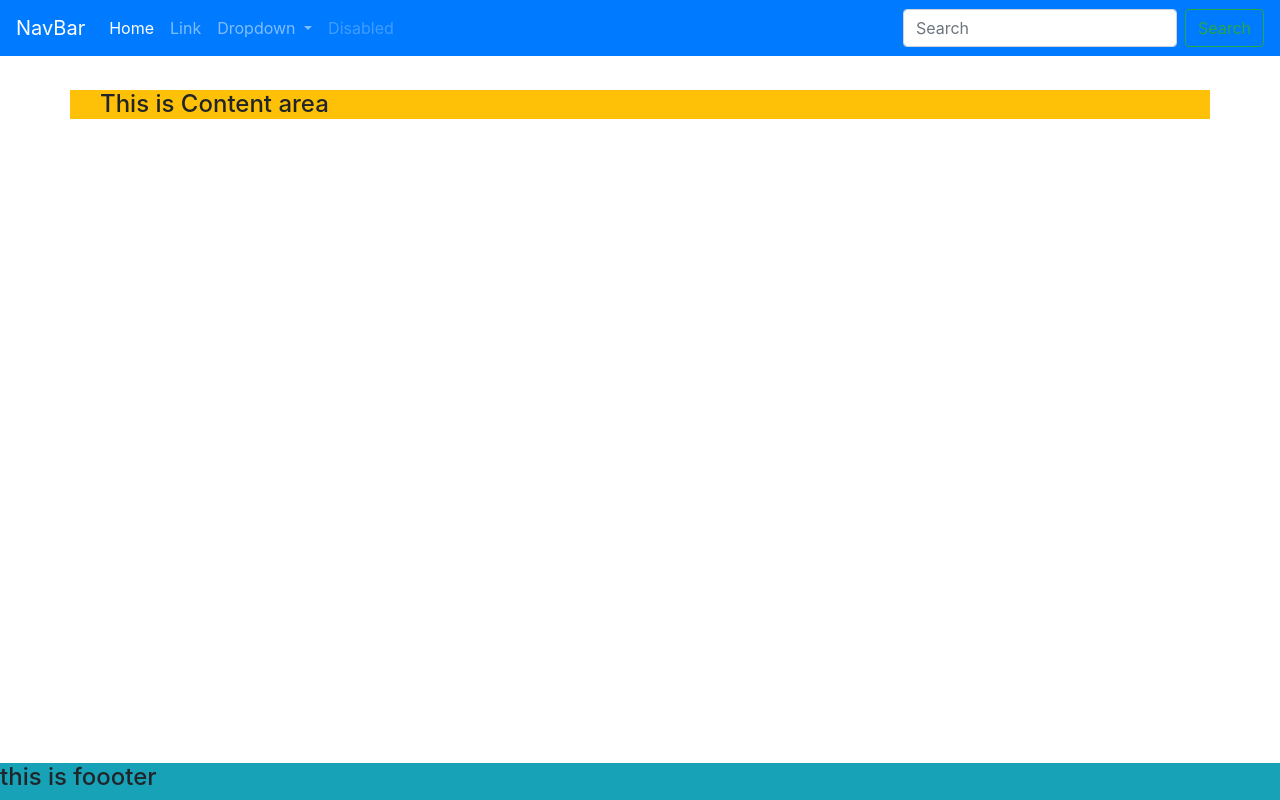
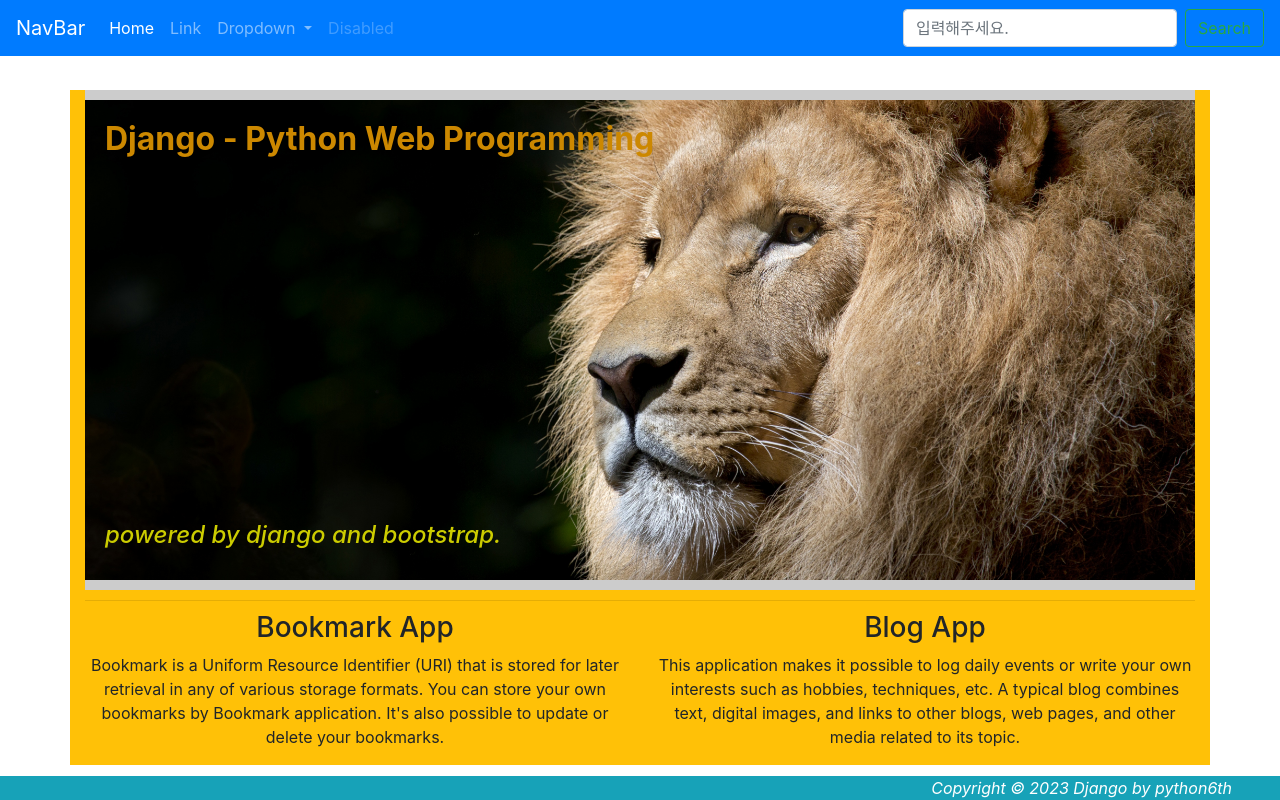
Before and after one commit to hjklo0220/python6th_django, a Django app: page / in a window 1280 px wide. Run offline with Django 4.2, Linux system fonts and the light colour scheme; some libraries are stand-ins or nearby versions.

Commit message:
bookmark app 템플릿 수정

```diff
--- a/mysite/settings.py
+++ b/mysite/settings.py
@@ -128,6 +128,7 @@ USE_TZ = True
 # https://docs.djangoproject.com/en/4.2/howto/static-files/
 
 STATIC_URL = 'static/'
+STATICFILES_DIRS = [BASE_DIR / "static", ]
 
 # Default primary key field type
 # https://docs.djangoproject.com/en/4.2/ref/settings/#default-auto-field
--- a/templates/base.html
+++ b/templates/base.html
@@ -5,12 +5,10 @@
     <meta name="viewport"
           content="width=device-width, user-scalable=no, initial-scale=1.0, maximum-scale=1.0, minimum-scale=1.0">
     <meta http-equiv="X-UA-Compatible" content="ie=edge">
-    <title>{% block title %} Django Web Programming {% endblock %}</title>
+    <title>{% block title %}Django Web Programming{% endblock title %}</title>
     <link rel="stylesheet" href="https://stackpath.bootstrapcdn.com/bootstrap/4.3.1/css/bootstrap.min.css"
           integrity="sha384-ggOyR0iXCbMQv3Xipma34MD+dH/1fQ784/j6cY/iJTQUOhcWr7x9JvoRxT2MZw1T" crossorigin="anonymous">
-    {% block extra-style %}
-
-    {% endblock %}
+    {% block extra-style %}{% endblock %}
 </head>
 <body style="padding-top: 90px">
 <nav class="navbar navbar-expand-lg navbar-dark bg-primary fixed-top">
@@ -30,7 +28,8 @@
                 <a href="#" class="nav-link">Link</a>
             </li>
             <li class="nav-item dropdown">
-                <a href="#" class="nav-link dropdown-toggle" id="navbarDropdown" role="button" data-toggle="dropdown">
+                <a href="#" class="nav-link dropdown-toggle" id="navbarDropdown" role="button"
+                   data-toggle="dropdown">
                     Dropdown
                 </a>
                 <div class="dropdown-menu">
@@ -44,24 +43,20 @@
                 <a href="#" class="nav-link disabled" tabindex="-1">Disabled</a>
             </li>
         </ul>
-        <form class="form-inline my-2 my-lg-0" action="">
-            <input type="search" class="form-control mr-sm-2" placeholder="Search">
-            <button type="submit" class="btn btn-outline-success my-2 my-sm-0">Search</button>
+        <form class="form-inline my-2 my-lg-0">
+            <input type="search" class="form-control mr-sm-2" placeholder="입력해주세요.">
+            <button type="submit" class="btn btn-outline-success my-2 my-sm-0">
+                Search
+            </button>
         </form>
     </div>
 </nav>
 
 <div class="container bg-warning">
-    {% block content %}
-
-    {% endblock content %}
+    {% block content %}{% endblock content %}
 </div>
 
-<footer class="fixed-bottom bg-info">
-    {% block footer %}
-
-    {% endblock footer %}
-</footer>
+{% block footer %}{% endblock footer %}
 
 <script src="https://code.jquery.com/jquery-3.3.1.slim.min.js"
         integrity="sha384-q8i/X+965DzO0rT7abK41JStQIAqVgRVzpbzo5smXKp4YfRvH+8abtTE1Pi6jizo"
@@ -74,5 +69,6 @@
 <script src="https://stackpath.bootstrapcdn.com/bootstrap/4.3.1/js/bootstrap.min.js"
         integrity="sha384-JjSmVgyd0p3pXB1rRibZUAYoIIy6OrQ6VrjIEaFf/nJGzIxFDsf4x0xIM+B07jRM"
         crossorigin="anonymous"></script>
+{% block extra-script %}{% endblock extra-script %}
 </body>
 </html>
--- a/templates/home.html
+++ b/templates/home.html
@@ -1,18 +1,66 @@
 {% extends 'base.html' %}
 
-{% block title %} home.html {% endblock title %}
+{% load static %}
 
+{% block title %}
+    home.html
+{% endblock title %}
+
+{% block extra-style %}
+    <style type="text/css">
+        .home-image {
+            background-image: url("{% static 'img/lion.jpg' %}");
+            background-repeat: no-repeat;
+            background-position: center;
+            background-size: 100%;
+            height: 500px;
+            border-top: 10px solid #ccc;
+            border-bottom: 10px solid #ccc;
+            padding: 20px 0 0 20px;
+        }
+
+        .title {
+            color: #c80;
+            font-weight: bold;
+        }
+
+        .powered {
+            position: relative;
+            top: 77%;
+            color: #cc0;
+            font-style: italic;
+        }
+    </style>
+{% endblock extra-style %}
 
 {% block content %}
-<div class="container bg-warning">
-    <h4>This is Content area</h4>
-</div>
-{% endblock content %}
-
-
+    <div class="home-image">
+        <h2 class="title">Django - Python Web Programming</h2>
+        <h4 class="powered"><i class="fas fa-arrow-circle-right"></i> powered by django and bootstrap.</h4>
+    </div>
+    <hr style="margin: 10px 0">
+    <div class="row text-center">
+        <div class="col-sm-6">
+            <h3>Bookmark App</h3>
+            <p>Bookmark is a Uniform Resource Identifier (URI)
+                that is stored for later retrieval in any of various storage formats.
+                You can store your own bookmarks by Bookmark application.
+                It's also possible to update or delete your bookmarks.</p>
+        </div>
+        <div class="col-sm-6">
+            <h3>Blog App</h3>
+            <p>This application makes it possible to log daily events or write your own interests
+                such as hobbies, techniques, etc.
+                A typical blog combines text, digital images, and links to other blogs, web pages,
+                and other media related to its topic.</p>
+        </div>
+    </div>
+{% endblock %}
 
 {% block footer %}
-<footer class="fixed-bottom bg-info">
-    <h4>this is foooter</h4>
-</footer>
-{% endblock %}
+    <footer class="fixed-bottom bg-info">
+        <div class="text-white font-italic text-right mr-5">
+            Copyright &copy; 2023 Django by python6th
+        </div>
+    </footer>
+{% endblock footer %}
```
Also changed, not shown: bookmark/templates/bookmark/bookmark_detail.html (+9 -20 lines), bookmark/templates/bookmark/bookmark_list.html (+9 -12 lines), static/img/lion.jpg (added).
